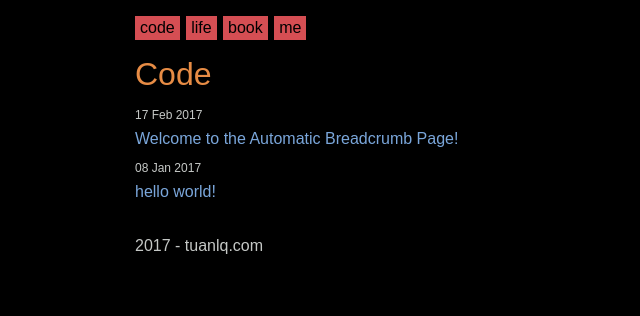
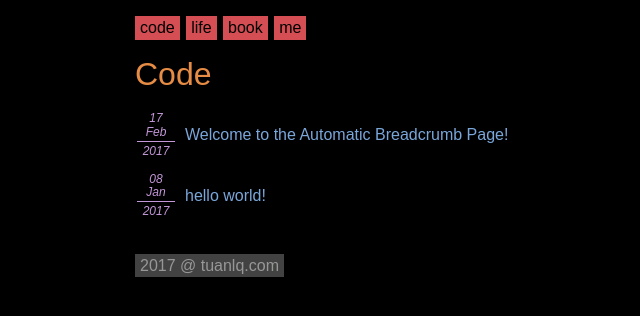
Before and after one commit to tuanle/tuanle.github.io, a Jekyll site: the page built from index.html, in a window 1280 px wide. Shown: the top 316 px of the page, without its empty margins (145-785 px from the left). Built offline with Jekyll 4.4.1, drawn with Linux system fonts in a browser that asks for light colours.

Commit message:
[temp] Temporary commit in 2017-03-08 12:51

```diff
--- a/_includes/footer.html
+++ b/_includes/footer.html
@@ -1,3 +1,5 @@
 <footer class="row">
-    {{ site.time | date: '%Y' }} - tuanlq.com
+    <span class="info">
+        {{ site.time | date: '%Y' }} @ tuanlq.com
+    </span>
 </footer>
--- a/index.html
+++ b/index.html
@@ -5,18 +5,17 @@ title: Code
 
 {% assign tag = "github-pages" %}
 {% if site.tags[tag] %}
-    <ul class="posts">
     {% for post in site.tags[tag] %}
-        <li class="post">
-            <time>
-                {{ post.date | date_to_string }}
-            </time>
-            <a href="{{ post.url }}" title="{{ post.title }}">
-                {{ post.title }}
-            </a>
-        </li>
+        <table class="article-short-item">
+            <tr>
+                <th class="month-day">{{ post.date | date: "%d %b" }}</th>
+                <td class="article-title" rowspan="2"><a href="{{ post.url }}" title="{{ post.title }}">{{ post.title }}</a></td>
+            </tr>
+            <tr>
+                <th class=""year>{{ post.date | date: "%Y" }}</th>
+            </tr>
+        </table>
     {% endfor %}
-    </ul>
 {% else %}
 <p class="error">
     There are no posts on code category
```
